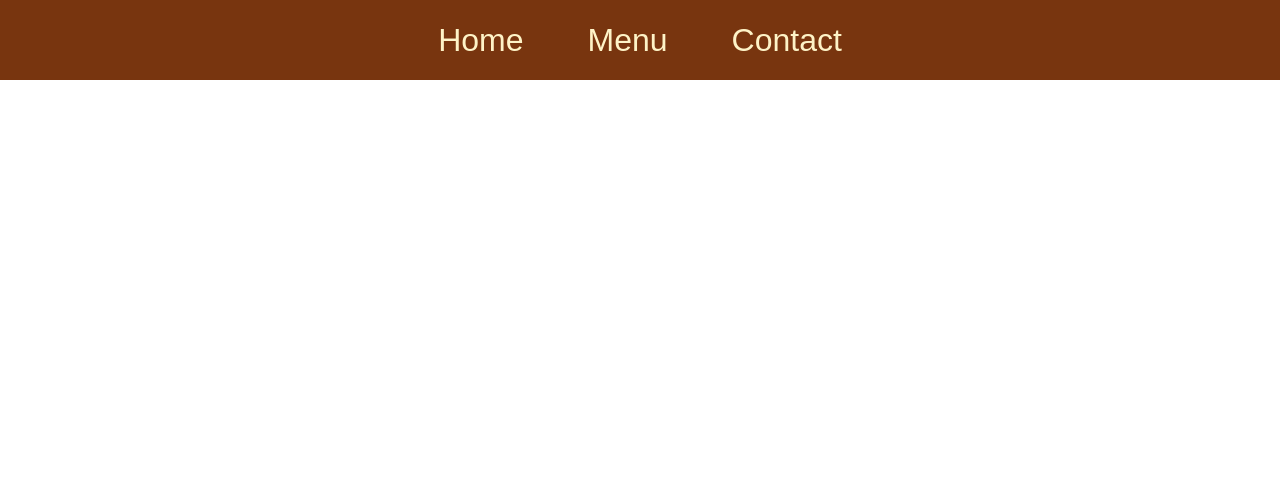
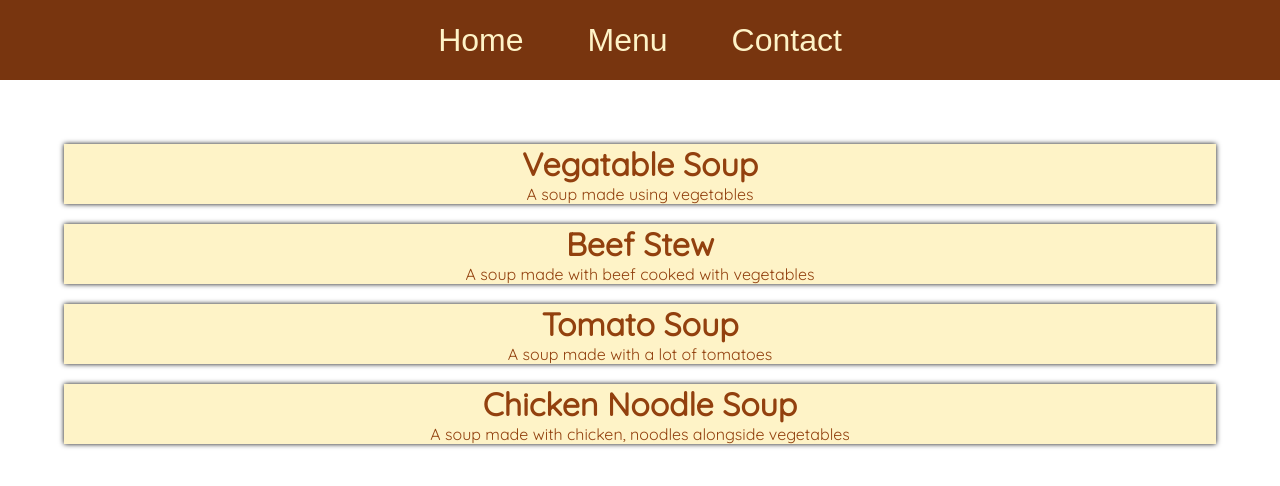
Before and after one commit to E-Trinh/RestaurantHome, a website built with webpack: page src/index.html in a window 1280 px wide. Both pictures are taken after a click on the button "Menu". Built offline with nearby package versions, Linux system fonts and the light colour scheme.

Commit message:
Added menu tab

```diff
--- a/src/menu.js
+++ b/src/menu.js
@@ -1,6 +1,47 @@
 function menuPage() {
     const menu = document.createElement("div");
-    menu.classList.toggle("contact");
+    menu.classList.toggle("menu");
+
+    const vegetable = document.createElement("div");
+    const vegetableHeader = document.createElement("h1");
+    const vegetableText = document.createElement("p");
+    vegetableHeader.textContent = "Vegatable Soup";
+    vegetableText.textContent = "A soup made using vegetables";
+    vegetable.classList.toggle("menu-item");
+    vegetable.appendChild(vegetableHeader);
+    vegetable.appendChild(vegetableText);
+
+    const beef = document.createElement("div");
+    const beefHeader = document.createElement("h1");
+    const beefText = document.createElement("p");
+    beefHeader.textContent = "Beef Stew";
+    beefText.textContent = "A soup made with beef cooked with vegetables";
+    beef.classList.toggle("menu-item");
+    beef.appendChild(beefHeader);
+    beef.appendChild(beefText);
+
+    const tomato = document.createElement("div");
+    const tomatoHeader = document.createElement("h1");
+    const tomatoText = document.createElement("p");
+    tomatoHeader.textContent = "Tomato Soup";
+    tomatoText.textContent = "A soup made with a lot of tomatoes";
+    tomato.classList.toggle("menu-item");
+    tomato.appendChild(tomatoHeader);
+    tomato.appendChild(tomatoText);
+
+    const chickenNoodle = document.createElement("div");
+    const chickenNoodleHeader = document.createElement("h1");
+    const chickenNoodleText = document.createElement("p");
+    chickenNoodleHeader.textContent = "Chicken Noodle Soup";
+    chickenNoodleText.textContent = "A soup made with chicken, noodles alongside vegetables";
+    chickenNoodle.classList.toggle("menu-item");
+    chickenNoodle.appendChild(chickenNoodleHeader);
+    chickenNoodle.appendChild(chickenNoodleText);
+
+    menu.appendChild(vegetable);
+    menu.appendChild(beef);
+    menu.appendChild(tomato);
+    menu.appendChild(chickenNoodle);
 
     return menu;
 }
--- a/src/styles.css
+++ b/src/styles.css
@@ -78,3 +78,24 @@ html, body {
     background-color: var(--main-bg-color);
     color: var(--main-contrast-color);
 }
+
+.menu {
+    width: 90%;
+    display: flex;
+    flex-direction: column;
+    gap: 20px;
+    padding: 5%;
+    overflow-y: auto;
+}
+
+.menu-item {
+    text-align: center;
+    background-color: var(--main-bg-color);
+    color: var(--main-contrast-color);
+    transition: 1s;
+    box-shadow: 0px 0px 5px #101010;
+}
+
+.menu-item:hover {
+    box-shadow: 0px 0px 15px #101010;
+}
```
Also changed, not shown: dist/bundle.js.
